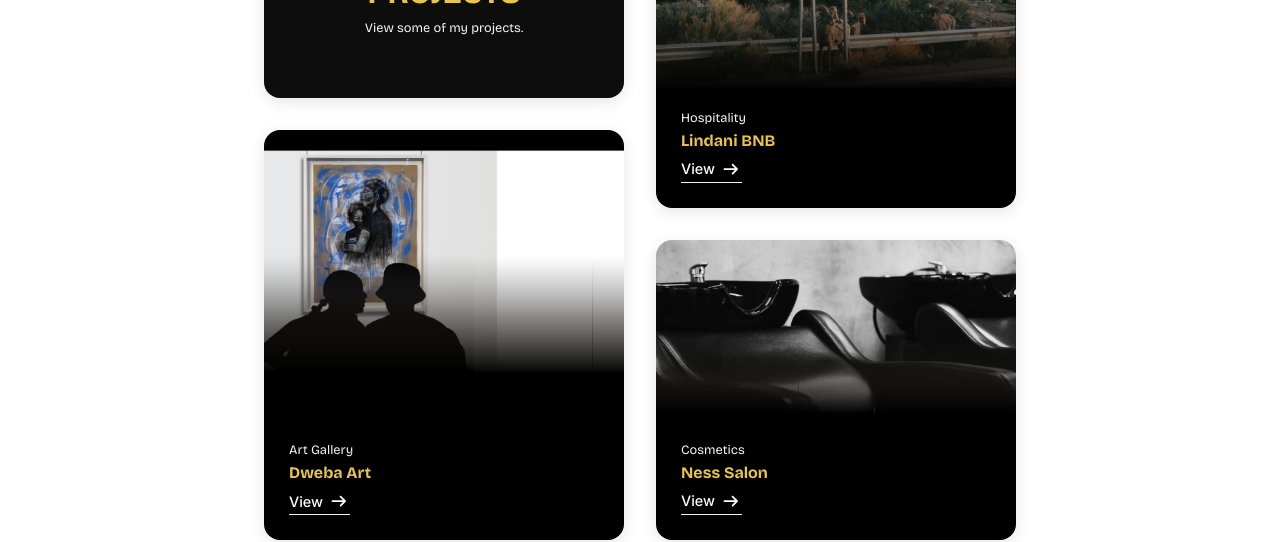
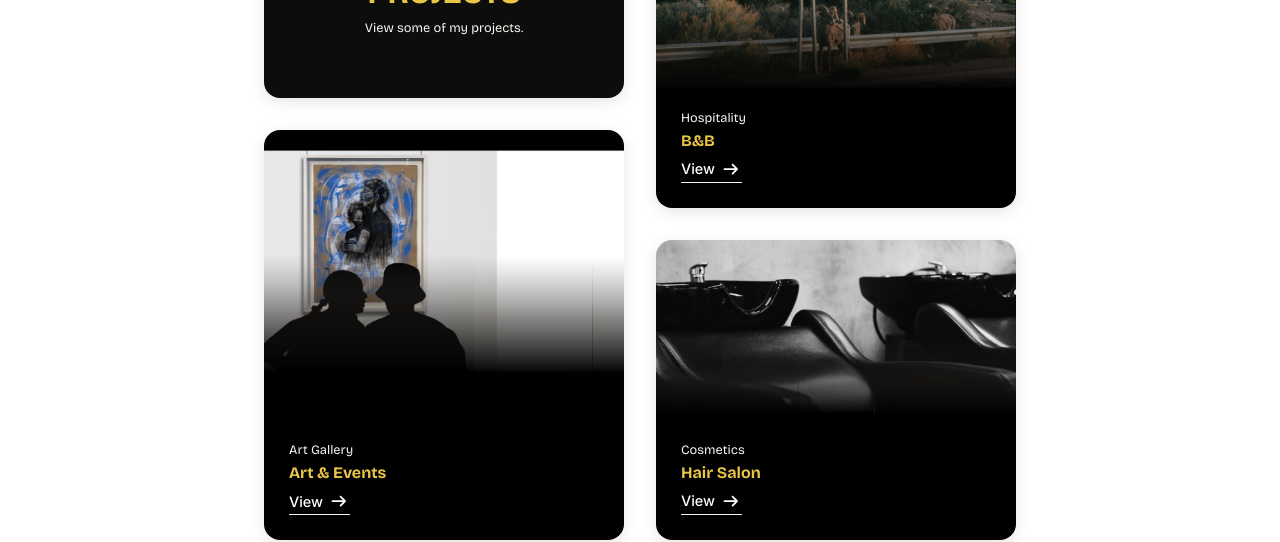
Before and after one commit to Lebo-Madikane/lebo-madikane, a Next.js app: page / in a window 1280 px wide. Shown: the part 1720-2262 px from the top of the page. Built offline with nearby package versions, Linux system fonts and the light colour scheme.

Commit message:
update projects text

```diff
--- a/src/components/Projects/Projects.js
+++ b/src/components/Projects/Projects.js
@@ -21,7 +21,7 @@ export default function Projects() {
                     <Card className={`${styles.card} ${styles.cardTwo} ${styles.card}`}>
                         <div className={styles.cardText}>
                             <p>Art Gallery</p>
-                            <h4>Dweba Art</h4>
+                            <h4>Art & Events</h4>
                             <Link href={'https://www.dwebaart.com/'} target='_blank'><Button variant='tertiary' size='xs' className={styles.btn}>View <FontAwesomeIcon className={styles.icon} icon={faArrowRight} /></Button></Link>
                         </div>
                     </Card>
@@ -30,14 +30,14 @@ export default function Projects() {
                     <Card className={`${styles.card} ${styles.cardTop} ${styles.cardThree}`}>
                         <div className={styles.cardText}>
                             <p>Hospitality</p>
-                            <h4>Lindani BNB</h4>
+                            <h4>B&B</h4>
                             <Link href={'https://www.lindanibnb.co.za/'} target='_blank'><Button variant='tertiary' size='xs' className={styles.btn}>View <FontAwesomeIcon className={styles.icon} icon={faArrowRight} /></Button></Link>
                         </div>
                     </Card>
                     <Card className={`${styles.card} ${styles.cardFour}`}>
                         <div className={styles.cardText}>
                             <p>Cosmetics</p>
-                            <h4>Ness Salon</h4>
+                            <h4>Hair Salon</h4>
                             <Button variant='tertiary' size='xs' className={styles.btn}>View <FontAwesomeIcon className={styles.icon} icon={faArrowRight} /></Button>
                         </div>
                     </Card>
```
